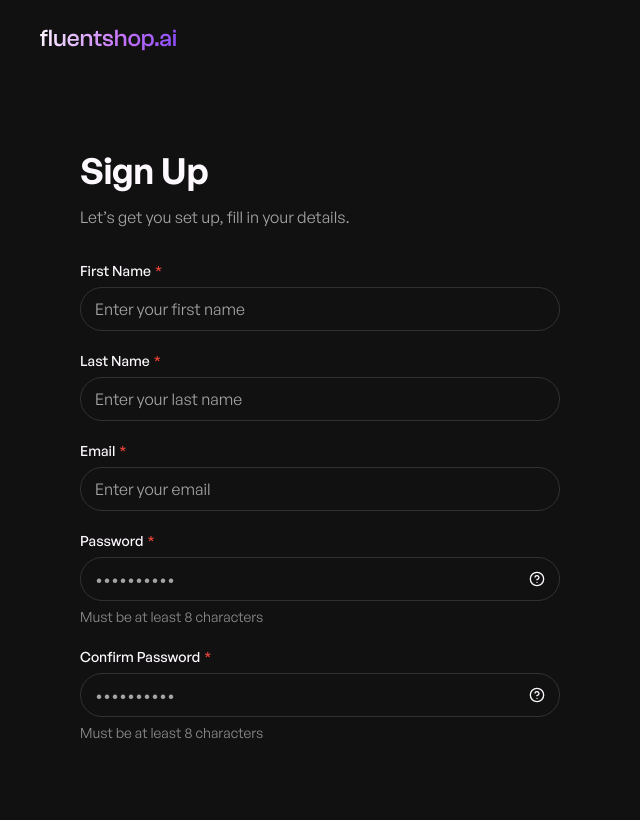
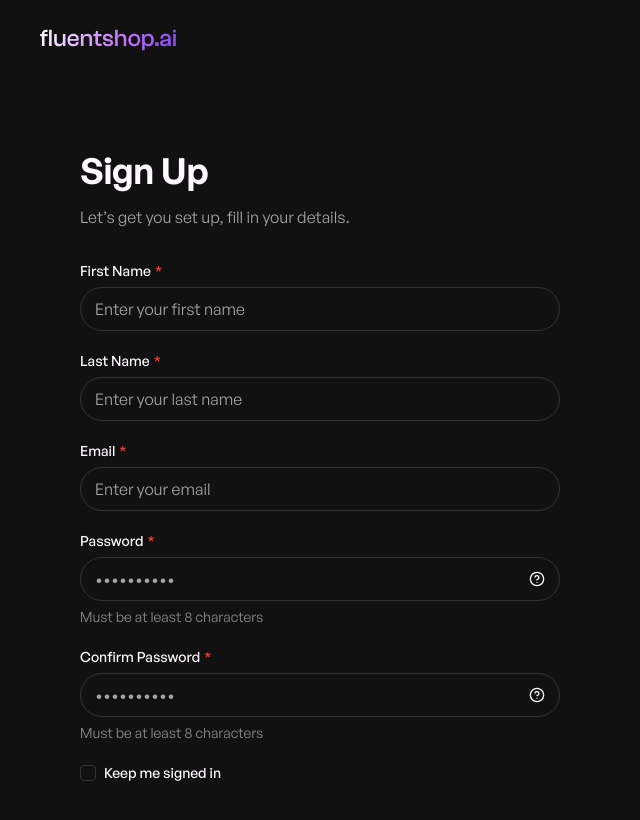
Before and after one commit to KobiManuel/fluentshop.ai, a Next.js app: page /sign-up in a window 1280 px wide. Shown: the top 820 px of the page, without its empty margins (0-640 px from the left). Built offline with nearby package versions, Linux system fonts and the light colour scheme.

Commit message:
feat(New Component): Checkbox

```diff
--- a/src/app/globals.scss
+++ b/src/app/globals.scss
@@ -5,6 +5,19 @@
   margin: 0;
   padding: 0;
   box-sizing: border-box;
+}
+
+::-webkit-scrollbar {
+  width: 4px;
+  height: 10px;
+  background: $black;
+  cursor: pointer;
+}
+
+::-webkit-scrollbar-thumb {
+  background: $white;
+  border-radius: 5px;
+  cursor: pointer;
 }
 
 body {
@@ -34,3 +47,8 @@ h3 {
     box-sizing: border-box;
   }
 }
+
+.pointer {
+  cursor: pointer;
+  user-select: none;
+}
--- a/src/app/sign-up/page.tsx
+++ b/src/app/sign-up/page.tsx
@@ -1,10 +1,12 @@
 "use client";
-import React, { useRef } from "react";
+import React, { useRef, useState } from "react";
 import styles from "./page.module.scss";
 import { Icon } from "@/components/Atoms/Atoms";
-import { TextInput } from "@/components/Input/Input";
+import { Checkbox, TextInput } from "@/components/Input/Input";
 
 const SignUp = () => {
+  const [checked, setChecked] = useState(false);
+
   const inputRef = useRef(null);
   return (
     <section className={styles.signup}>
@@ -53,6 +55,13 @@ const SignUp = () => {
               required={true}
               type="password"
             />
+            <span
+              className="flex-center-vertical gap-8 pointer"
+              onClick={() => setChecked(!checked)}
+            >
+              <Checkbox checked={checked} />
+              <p className="b3-500">Keep me signed in</p>
+            </span>
           </div>
         </div>
       </div>
--- a/src/app/variables.scss
+++ b/src/app/variables.scss
@@ -82,6 +82,12 @@ $size-46: 46px;
 }
 
 /* General Flex Classes */
+
+/* Gaps */
+
+.gap-8 {
+  gap: $size-8;
+}
 
 /* Horizontal Centering */
 .flex-center {
--- a/src/components/Atoms/Icons/Icon.tsx
+++ b/src/components/Atoms/Icons/Icon.tsx
@@ -23,7 +23,7 @@ const Icon = ({
 }: IconProps) => {
   const uIcons: Record<string, React.ComponentType<any>> = {
     "google-colored": GoogleColored,
-    checkmark: Checkmark,
+    tick: Checkmark,
     logo: Logo,
     stardust: Stardust,
     hint: HelpCircle,
--- /dev/null
+++ b/src/components/Input/Checkbox/Checkbox.module.scss
@@ -0,0 +1,16 @@
+@import "../../../app/variables.scss";
+
+.checkbox {
+  @extend .flex-center-both;
+  width: $size-16;
+  height: $size-16;
+  border-radius: $size-4;
+  border: 1px solid $dark-gray-300;
+  cursor: pointer;
+  background: transparent;
+  box-sizing: border-box;
+  &.checked {
+    background: $white;
+    outline: 4px solid rgba(249, 243, 236, 0.2);
+  }
+}
--- /dev/null
+++ b/src/components/Input/Checkbox/Checkbox.tsx
@@ -0,0 +1,15 @@
+"use client";
+
+import { Icon } from "@/components/Atoms/Atoms";
+import { ICheckboxProps } from "@/components/types";
+import styles from "./Checkbox.module.scss";
+
+const Checkbox = ({ checked }: ICheckboxProps) => {
+  return (
+    <button className={`${styles.checkbox} ${checked && styles.checked}`}>
+      {checked && <Icon icon="tick" width={10} height={10} />}
+    </button>
+  );
+};
+
+export default Checkbox;
--- a/src/components/Input/Input.tsx
+++ b/src/components/Input/Input.tsx
@@ -1,3 +1,4 @@
 import TextInput from "./Text/Text";
+import Checkbox from "./Checkbox/Checkbox";
 
-export { TextInput };
+export { TextInput, Checkbox };
--- a/src/components/types/index.ts
+++ b/src/components/types/index.ts
@@ -16,3 +16,8 @@ export interface ITextInputProps extends React.InputHTMLAttributes<HTMLInputElem
   placeholder?: string;
   hint?: string;
 }
+
+export interface ICheckboxProps {
+  checked?: boolean;
+  onClick?: () => void;
+}
```
